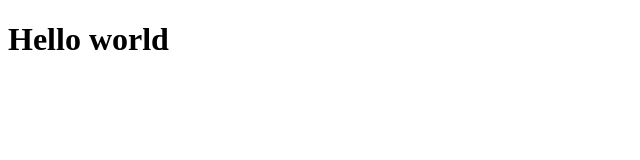
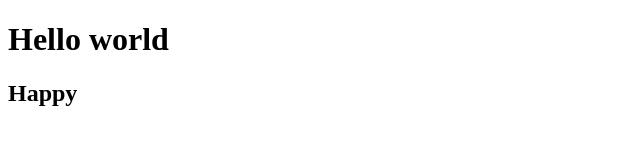
Before and after one commit to TonyNett/first-project-tb, a plain HTML site: page index.html in a window 1280 px wide. Shown: the whole page, without its empty margins (0-640 px from the left). Drawn offline with Linux system fonts and the light colour scheme.

Commit message:
Did nothing much really

```diff
--- a/CSS/styles.css
+++ b/CSS/styles.css
@@ -0,0 +1 @@
+body
--- a/index.html
+++ b/index.html
@@ -2,5 +2,6 @@
 <html>
   <body>
     <h1>Hello world</h1>
-  </body>
+    <h2>Happy</h2>
+
 </html>
```
Also changed, not shown: 1 other file.
